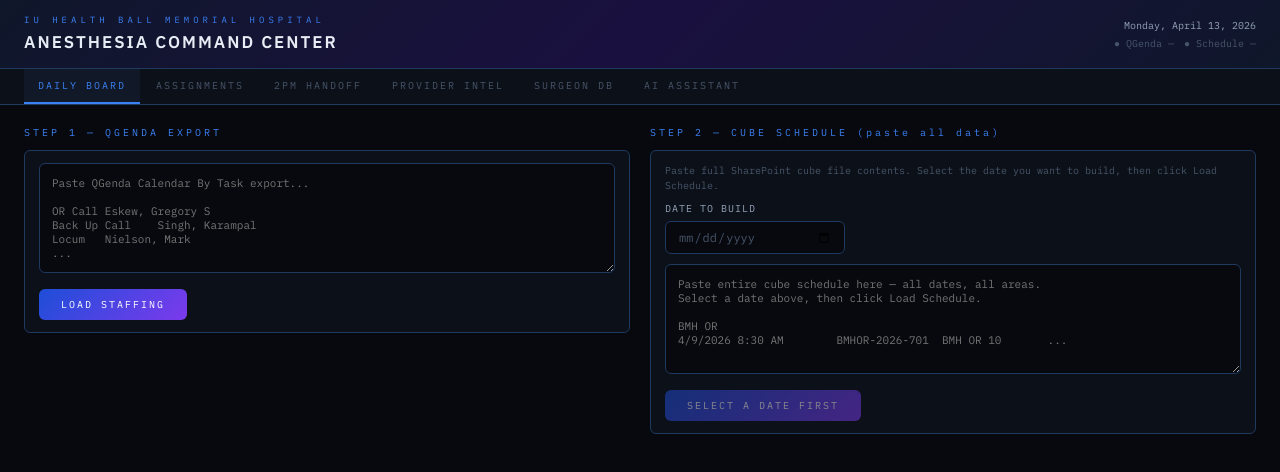
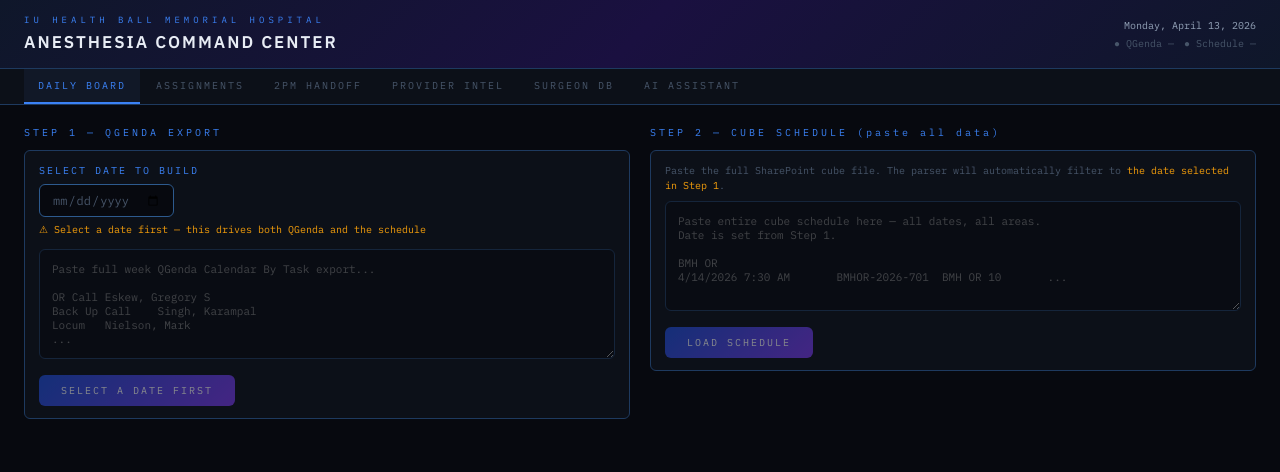
Before and after one commit to napipito-oss/bmh-anesthesia, a React (Vite) app: page / in a window 1280 px wide. Shown: the top 472 px of the page. Built offline with nearby package versions, Linux system fonts and the light colour scheme.

Commit message:
Add files via upload

```diff
--- a/src/App.jsx
+++ b/src/App.jsx
@@ -70,18 +70,26 @@ export default function App() {
   const [selectedDate, setSelectedDate] = useState('');
 
   const loadQG = useCallback(() => {
-    const parsed = parseQGenda(qgRaw);
+    const parsed = parseQGenda(qgRaw, selectedDate);
     if (!parsed) return;
     setQg(parsed);
     setQgLoaded(true);
     if (rooms.length) setRooms(buildAssignments(rooms, parsed));
-  }, [qgRaw, rooms]);
+  }, [qgRaw, rooms, selectedDate]);
+
+  const [dateMismatch, setDateMismatch] = useState(false);
 
   const loadSchedule = useCallback(() => {
     const parsed = parseCubeData(cubeRaw, selectedDate);
     const assigned = qg ? buildAssignments(parsed.rooms, qg) : parsed.rooms;
     setRooms(assigned);
     setSchedLoaded(true);
+    // Check if the date we asked for actually had cases
+    if (selectedDate && parsed.totalParsed === 0) {
+      setDateMismatch(true);
+    } else {
+      setDateMismatch(false);
+    }
   }, [cubeRaw, qg, selectedDate]);
 
   const updateAssignment = useCallback((room, provider) => {
@@ -144,9 +152,55 @@ export default function App() {
             <div>
               <div className="section-label">STEP 1 — QGENDA EXPORT</div>
               <div className="card">
+
+                {/* Date picker lives here — drives everything */}
+                <div style={{marginBottom:'12px'}}>
+                  <div style={{fontSize:'10px',color:'var(--accent-blue)',letterSpacing:'2px',marginBottom:'6px'}}>SELECT DATE TO BUILD</div>
+                  <div style={{display:'flex',alignItems:'center',gap:'10px',flexWrap:'wrap'}}>
+                    <input
+                      type="date"
+                      value={selectedDate}
+                      onChange={e => {
+                        setSelectedDate(e.target.value);
+                        // Reset loaded data when date changes
+                        setSchedLoaded(false);
+                        setQgLoaded(false);
+                        setRooms([]);
+                        setQg(null);
+                      }}
+                      style={{
+                        background:'var(--bg-base)',
+                        border:'1px solid var(--border-bright)',
+                        borderRadius:'var(--radius)',
+                        color: selectedDate ? 'var(--text-primary)' : 'var(--text-muted)',
+                        padding:'7px 12px',
+                        fontSize:'12px',
+                        fontFamily:'var(--font-mono)',
+                        cursor:'pointer',
+                        outline:'none',
+                      }}
+                    />
+                    {selectedDate && (
+                      <span style={{fontSize:'11px',color:'var(--accent-blue)',fontWeight:'600'}}>
+                        {new Date(selectedDate + 'T12:00:00').toLocaleDateString('en-US',{weekday:'long',month:'long',day:'numeric',year:'numeric'})}
+                      </span>
+                    )}
+                  </div>
+                  {!selectedDate && (
+                    <div style={{fontSize:'10px',color:'var(--accent-amber)',marginTop:'5px'}}>
+                      ⚠ Select a date first — this drives both QGenda and the schedule
+                    </div>
+                  )}
+                </div>
+
                 <textarea className="textarea" value={qgRaw} onChange={e=>setQgRaw(e.target.value)}
-                  placeholder={"Paste QGenda Calendar By Task export...\n\nOR Call\tEskew, Gregory S\nBack Up Call\tSingh, Karampal\nLocum\tNielson, Mark\n..."} />
-                <button className="btn" onClick={loadQG} style={{marginTop:'10px'}}>LOAD STAFFING</button>
+                  placeholder={"Paste full week QGenda Calendar By Task export...\n\nOR Call\tEskew, Gregory S\nBack Up Call\tSingh, Karampal\nLocum\tNielson, Mark\n..."}
+                  disabled={!selectedDate}
+                  style={{opacity: selectedDate ? 1 : 0.5}}
+                />
+                <button className="btn" onClick={loadQG} style={{marginTop:'10px', opacity: selectedDate ? 1 : 0.5}} disabled={!selectedDate}>
+                  {selectedDate ? 'LOAD STAFFING' : 'SELECT A DATE FIRST'}
+                </button>
               </div>
 
               {qgLoaded && qg && (
@@ -216,58 +270,41 @@ export default function App() {
             <div>
               <div className="section-label">STEP 2 — CUBE SCHEDULE (paste all data)</div>
               <div className="card">
-                <div className="card-hint">Paste full SharePoint cube file contents. Select the date you want to build, then click Load Schedule.</div>
-
-                <div style={{marginBottom:'10px'}}>
-                  <div style={{fontSize:'10px',color:'var(--text-secondary)',marginBottom:'5px',letterSpacing:'1px'}}>DATE TO BUILD</div>
-                  <input
-                    type="date"
-                    value={selectedDate}
-                    onChange={e => setSelectedDate(e.target.value)}
-                    style={{
-                      background:'var(--bg-base)',
-                      border:'1px solid var(--border)',
-                      borderRadius:'var(--radius)',
-                      color: selectedDate ? 'var(--text-primary)' : 'var(--text-muted)',
-                      padding:'7px 12px',
-                      fontSize:'12px',
-                      fontFamily:'var(--font-mono)',
-                      cursor:'pointer',
-                      outline:'none',
-                      width:'180px',
-                    }}
+                <div className="card-hint">
+                  Paste the full SharePoint cube file. The parser will automatically filter to{' '}
+                  {selectedDate
+                    ? <strong>{new Date(selectedDate+'T12:00:00').toLocaleDateString('en-US',{weekday:'short',month:'short',day:'numeric',year:'numeric'})}</strong>
+                    : <span style={{color:'var(--accent-amber)'}}>the date selected in Step 1</span>
+                  }.
+                </div>
+                <textarea className="textarea" value={cubeRaw} onChange={e=>setCubeRaw(e.target.value)}
+                  placeholder={"Paste entire cube schedule here — all dates, all areas.\nDate is set from Step 1.\n\nBMH OR\n4/14/2026 7:30 AM\tBMHOR-2026-701\tBMH OR 10\t..."}
+                  disabled={!selectedDate}
+                  style={{opacity: selectedDate ? 1 : 0.5}}
                 />
-                  {selectedDate && (
-                    <span style={{fontSize:'10px',color:'var(--accent-blue)',marginLeft:'10px'}}>
-                      {new Date(selectedDate + 'T12:00:00').toLocaleDateString('en-US',{weekday:'long',month:'long',day:'numeric',year:'numeric'})}
-                    </span>
-                  )}
-                </div>
-
-                <textarea className="textarea" value={cubeRaw} onChange={e=>setCubeRaw(e.target.value)}
-                  placeholder={"Paste entire cube schedule here — all dates, all areas.\nSelect a date above, then click Load Schedule.\n\nBMH OR\n4/9/2026 8:30 AM\tBMHOR-2026-701\tBMH OR 10\t..."} />
                 <button
                   className="btn"
                   onClick={loadSchedule}
                   style={{marginTop:'10px', opacity: selectedDate ? 1 : 0.5}}
                   disabled={!selectedDate}
                 >
-                  {selectedDate ? 'LOAD SCHEDULE' : 'SELECT A DATE FIRST'}
+                  LOAD SCHEDULE
                 </button>
-                {!selectedDate && cubeRaw && (
-                  <div style={{fontSize:'10px',color:'var(--accent-amber)',marginTop:'6px'}}>
-                    ⚠ Select a date above before loading
-                  </div>
-                )}
               </div>
 
-              {schedLoaded && rooms.length > 0 && (
+              {schedLoaded && (
                 <div style={{marginTop:'14px'}}>
+                  {dateMismatch ? (
+                    <div className="flag-crit">
+                      ⚠ No cases found for {selectedDate ? new Date(selectedDate+'T12:00:00').toLocaleDateString('en-US',{weekday:'long',month:'long',day:'numeric',year:'numeric'}) : 'selected date'}. The cube data may not contain cases for this date yet — try refreshing the cube file, or check that the correct date is selected.
+                    </div>
+                  ) : rooms.length > 0 ? (
+                    <div>
                       <div className="section-label">
                         SCHEDULE — {rooms.length} ROOMS
                         {selectedDate && (
                           <span style={{color:'var(--text-secondary)',fontWeight:'normal',marginLeft:'8px',letterSpacing:'0'}}>
-                        {new Date(selectedDate + 'T12:00:00').toLocaleDateString('en-US',{weekday:'short',month:'short',day:'numeric'})}
+                            {new Date(selectedDate+'T12:00:00').toLocaleDateString('en-US',{weekday:'short',month:'short',day:'numeric'})}
                           </span>
                         )}
                       </div>
@@ -281,6 +318,8 @@ export default function App() {
                     )}
                   </div>
                   {critFlags.map((f,i)=><div key={i} className="flag-crit">⚠ {f.room}: {f.msg}</div>)}
+                </div>
+                  ) : null}
                 </div>
               )}
             </div>
--- a/src/utils/parsers.js
+++ b/src/utils/parsers.js
@@ -73,27 +73,56 @@ function needsAnesthesia(procedure, surgeon, room) {
   return { needs: true, reason: 'Standard case' };
 }
 
-export function parseQGenda(raw) {
+export function parseQGenda(raw, forceDateStr) {
   if (!raw?.trim()) return null;
+
+  // Convert YYYY-MM-DD to day-of-week name for matching QGenda day headers
+  let targetDayName = null;
+  let targetDateFormatted = null;
+  if (forceDateStr) {
+    const d = new Date(forceDateStr + 'T12:00:00');
+    targetDayName = d.toLocaleDateString('en-US', { weekday: 'long' }).toLowerCase();
+    targetDateFormatted = d.toLocaleDateString('en-US', { month: 'long', day: 'numeric', year: 'numeric' });
+  }
+
   const result = {
-    date: null, ORCall: null, BackUpCall: null, OBCall: null,
+    date: targetDateFormatted, ORCall: null, BackUpCall: null, OBCall: null,
     CardiacCall: null, BackupCV: null, SevenEightShift: null,
     PostOR: [], PostOB: [], PTO: [], OFF: [],
     Ranks: {}, Locums: [], Anesthetists: [], workingMDs: [], notAvailable: [],
   };
   const assigned = new Set();
-  for (const line of raw.trim().split('\n')) {
+
+  // Split into day blocks if it's a multi-day export
+  // QGenda weekly exports have day headers like "Thursday\nApril 9, 2026"
+  const lines = raw.trim().split('\n');
+  let inTargetDay = !forceDateStr; // if no date specified, parse everything
+  let foundTargetDay = false;
+
+  for (const line of lines) {
     const parts = line.split('\t').map(p => p.trim());
     const roleRaw = parts[0]?.trim() || '';
     const name = parts[1]?.trim() || '';
     const rl = roleRaw.toLowerCase();
+
+    // Detect day headers (e.g. "Thursday", "April 9, 2026")
+    const isDayName = ['monday','tuesday','wednesday','thursday','friday','saturday','sunday'].some(d => rl.trim() === d);
+    const isDateLine = /^[a-z]+ \d+, \d{4}$/i.test(roleRaw.trim());
+
+    if (isDayName) {
+      if (forceDateStr) {
+        inTargetDay = (rl.trim() === targetDayName);
+        if (inTargetDay) foundTargetDay = true;
+      }
+      continue;
+    }
+    if (isDateLine) continue;
+    if (!inTargetDay) continue;
     if (!roleRaw || !name || name.length < 2) continue;
-    const skipWords = ['monday','tuesday','wednesday','thursday','friday','saturday','sunday',
-      'january','february','march','april','may','june','july','august','september',
-      'october','november','december','scheduled','grand total'];
-    if (skipWords.some(w => rl.includes(w))) { const dm = roleRaw.match(/(\w+ \d+, \d{4})/); if (dm) result.date = dm[1]; continue; }
+
     const rankM = rl.match(/rank #(\d+)/);
     if (rankM) { result.Ranks[parseInt(rankM[1])] = name; continue; }
+
     if (rl.includes('anesthetist') || rl.includes('crna')) {
       const shiftM = roleRaw.match(/(630a-730p|7a-3p|7a-5p|7a-8p|7a-7p)/i);
       const isAdmin = rl.includes('admin');
@@ -101,6 +130,7 @@ export function parseQGenda(raw) {
       if (!isOff) result.Anesthetists.push({ name, shift: shiftM?.[1] || '7a-5p', isAdmin, isOff: false });
       continue;
     }
+
     if (name && !assigned.has(name)) {
       assigned.add(name);
       if (rl.includes('personal time off')) result.PTO.push(name);
```
Lines whose indentation alone changed are shown as unchanged.
